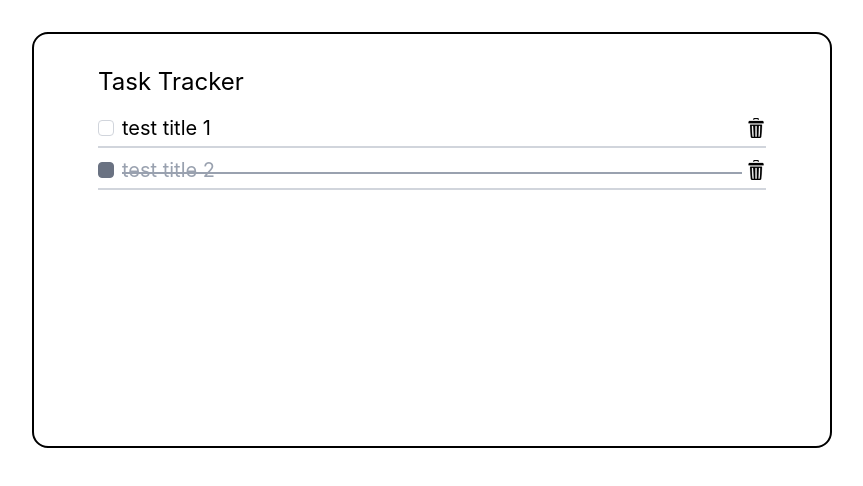
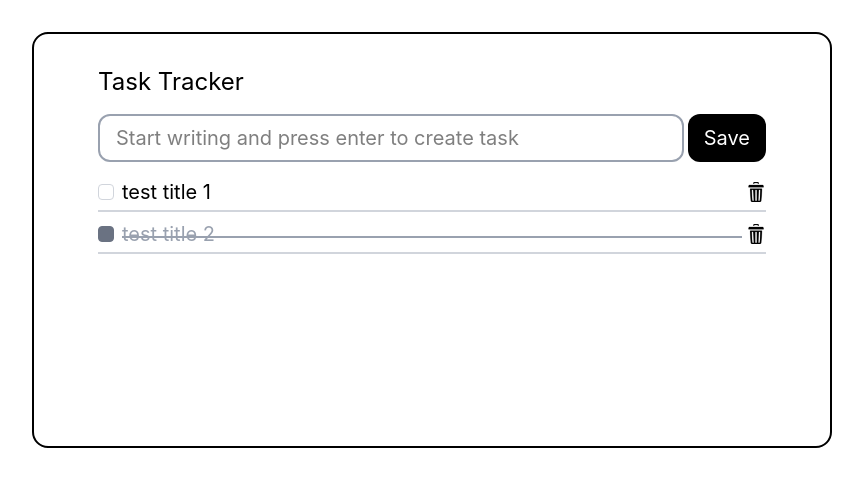
Before and after one commit to talucre/RTK-Task-Tracker, a React (Vite) app: page / in a window 1280 px wide. Shown: the top 486 px of the page, without its empty margins (208-1071 px from the left). Built offline with nearby package versions, Linux system fonts and the light colour scheme.

Commit message:
feature: CreateTaskForm

```diff
--- a/package.json
+++ b/package.json
@@ -11,10 +11,12 @@
         "test": "vitest"
     },
     "dependencies": {
+        "@hookform/resolvers": "^5.9.1",
         "@reduxjs/toolkit": "^2.12.0",
         "@tailwindcss/vite": "^4.3.3",
         "react": "^19.2.8",
         "react-dom": "^19.2.8",
+        "react-hook-form": "^7.86.0",
         "react-redux": "^9.3.0",
         "tailwind-merge": "^3.6.0",
         "tailwindcss": "^4.3.3",
--- /dev/null
+++ b/src/features/task-tracker/ui/CreateTaskForm.tsx
@@ -0,0 +1,42 @@
+import { useAppDispatch } from '@/app/store/hooks'
+import { Button, InputText } from '@/shared/ui'
+import { useForm } from 'react-hook-form'
+import { type CreateTaskInput, createTaskSchema } from '../model/types'
+import { zodResolver } from '@hookform/resolvers/zod'
+import { createTask } from '../model/slice'
+
+export const CreateTaskForm = () => {
+    const dispatch = useAppDispatch()
+
+    const {
+        register,
+        handleSubmit,
+        reset,
+        formState: { errors },
+    } = useForm<CreateTaskInput>({
+        resolver: zodResolver(createTaskSchema),
+    })
+
+    const onSubmit = (task: CreateTaskInput) => {
+        dispatch(createTask(task))
+        reset()
+    }
+
+    const onError = (err: unknown) => {
+        console.error(err)
+    }
+
+    return (
+        <form
+            onSubmit={handleSubmit(onSubmit, onError)}
+            className="relative flex w-full gap-1 flex-col sm:flex-row"
+        >
+            <InputText
+                {...register('title')}
+                placeholder="Start writing and press enter to create task"
+                error={errors?.title?.message}
+            />
+            <Button>Save</Button>
+        </form>
+    )
+}
--- a/src/features/task-tracker/ui/TaskTracker.tsx
+++ b/src/features/task-tracker/ui/TaskTracker.tsx
@@ -1,9 +1,11 @@
+import { CreateTaskForm } from './CreateTaskForm'
 import { TaskList } from './TaskList'
 
 export const TaskTracker = () => {
     return (
         <div className="border-2 rounded-2xl px-4 sm:px-8 md:px-16 py-8 my-8 min-h-104 flex gap-4 flex-col">
             <h3 className="text-2xl">Task Tracker</h3>
+            <CreateTaskForm />
             <TaskList />
         </div>
     )
--- a/src/shared/ui/InputText.tsx
+++ b/src/shared/ui/InputText.tsx
@@ -29,14 +29,14 @@ export const InputText = ({
         >
             <input
                 className={twMerge(
-                    'w-full px-4 py-2 border-2 text-xl rounded-xl focus-visible:outline-none hover:border-gray-700 focus:border-black transition-all duration-100 ease-linear',
+                    'w-full px-4 py-2 border-2 text-xl rounded-xl border-gray-400 focus-visible:outline-none hover:border-gray-700 focus:border-black transition-all duration-100 ease-linear',
                     className,
                 )}
                 type={type}
                 {...rest}
             />
             {error && (
-                <span className="absolute top-full left-0.5 text-red-600">
+                <span className="absolute bottom-full right-2 text-red-600">
                     {error}
                 </span>
             )}
```
Also changed, not shown: 1 other file (tests, documents, lock files or other folders).
